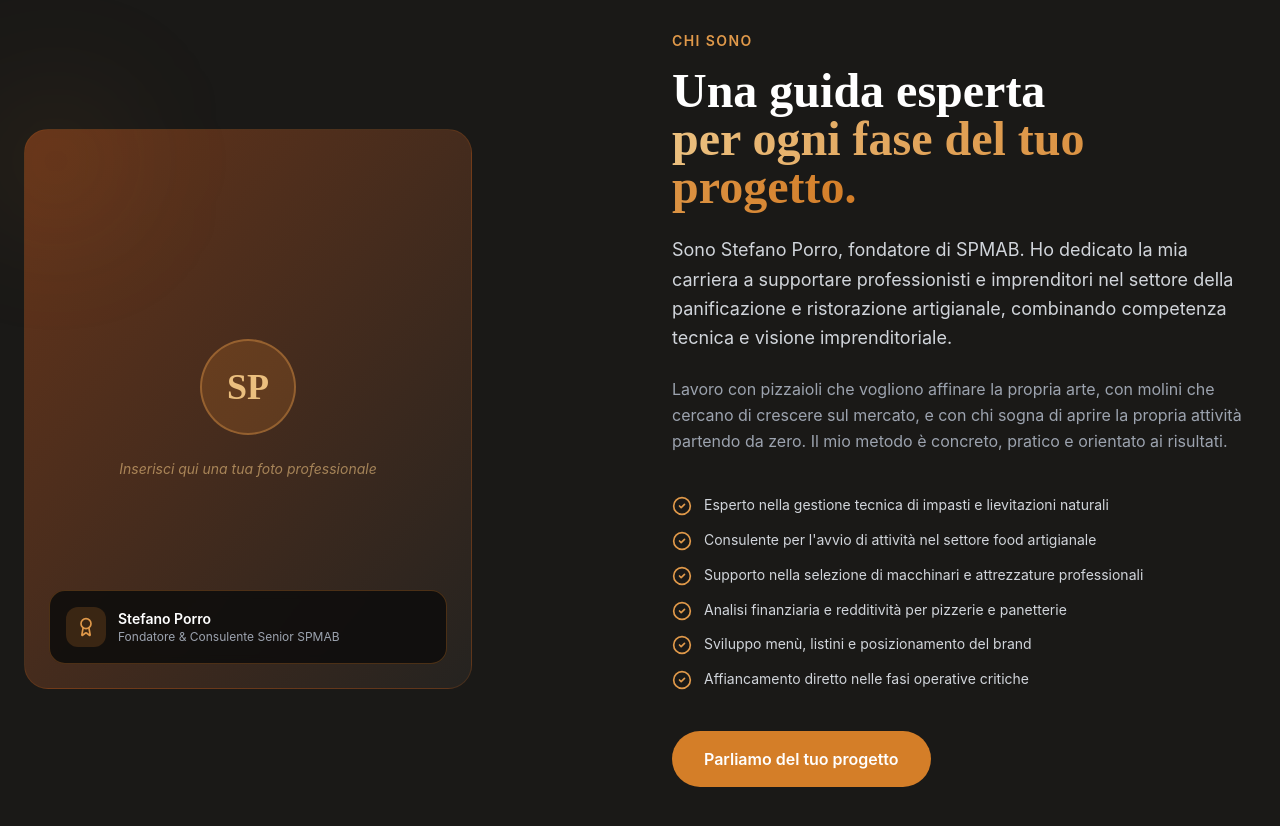
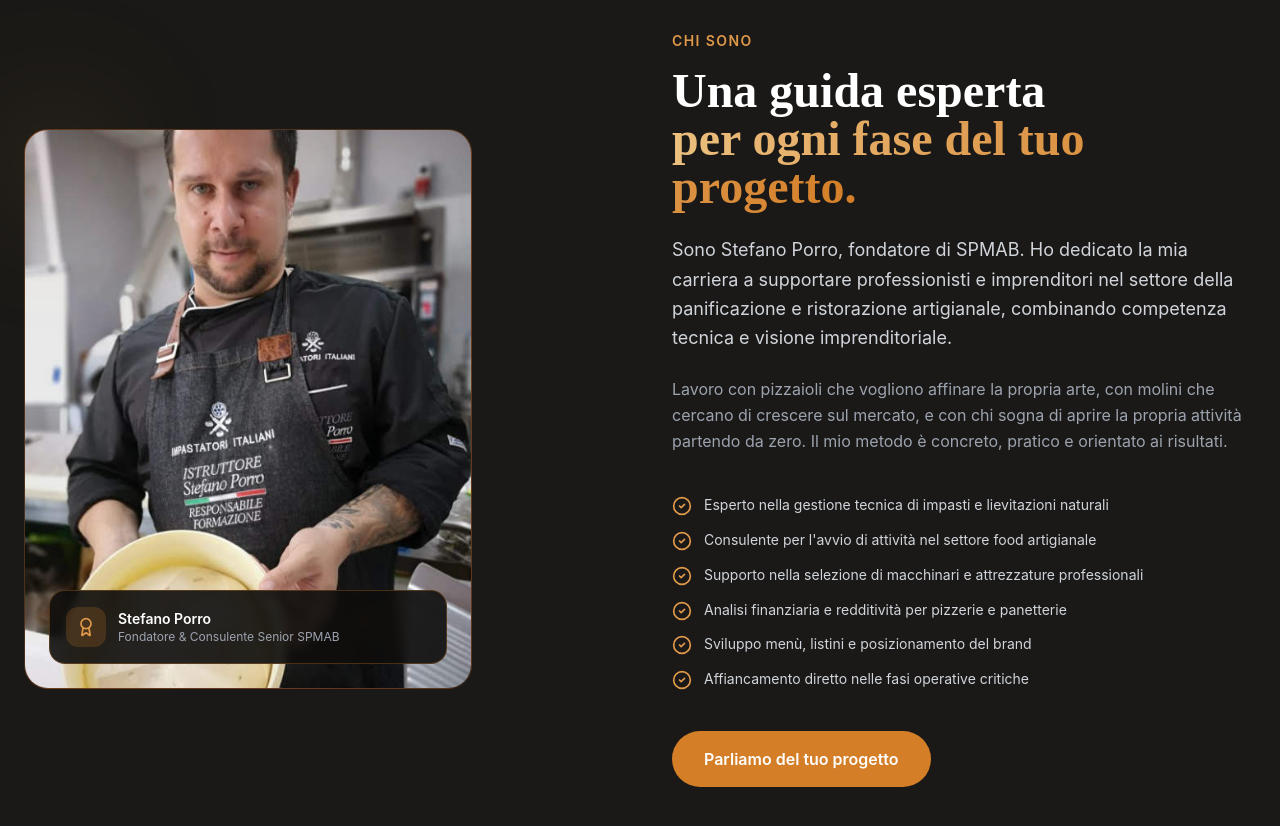
Before and after one commit to stefanoporro-sudo/spmab, a Next.js app: page / in a window 1280 px wide. Shown: the part 2480-3306 px from the top of the page. Built offline with nearby package versions, Linux system fonts and the light colour scheme.

Commit message:
Update About.tsx

```diff
--- a/components/About.tsx
+++ b/components/About.tsx
@@ -36,15 +36,11 @@ export default function About() {
           <div className="relative order-2 lg:order-1">
             <div className="relative rounded-3xl overflow-hidden bg-gradient-to-br from-brand-900 to-dark-700 aspect-[4/5] max-w-md mx-auto lg:mx-0 border border-brand-700/30">
               {/* Decorative placeholder */}
-              <div className="absolute inset-0 flex flex-col items-center justify-center p-8 text-center">
-                <div className="w-24 h-24 rounded-full bg-brand-500/20 border-2 border-brand-400/40 flex items-center justify-center mb-6">
-                  <span className="font-display text-4xl font-bold text-brand-300">SP</span>
-                </div>
-                <p className="text-brand-300/60 text-sm italic">
-                  Inserisci qui una tua foto professionale
-                </p>
-              </div>
-
+              <img
+  src="/stefano.jpg"
+  alt="Stefano Porro - SPMAB"
+  className="absolute inset-0 w-full h-full object-cover object-top"
+/>
               {/* Floating badge */}
               <div className="absolute bottom-6 left-6 right-6 bg-dark-900/90 backdrop-blur-sm border border-brand-500/30 rounded-2xl p-4">
                 <div className="flex items-center gap-3">
```
